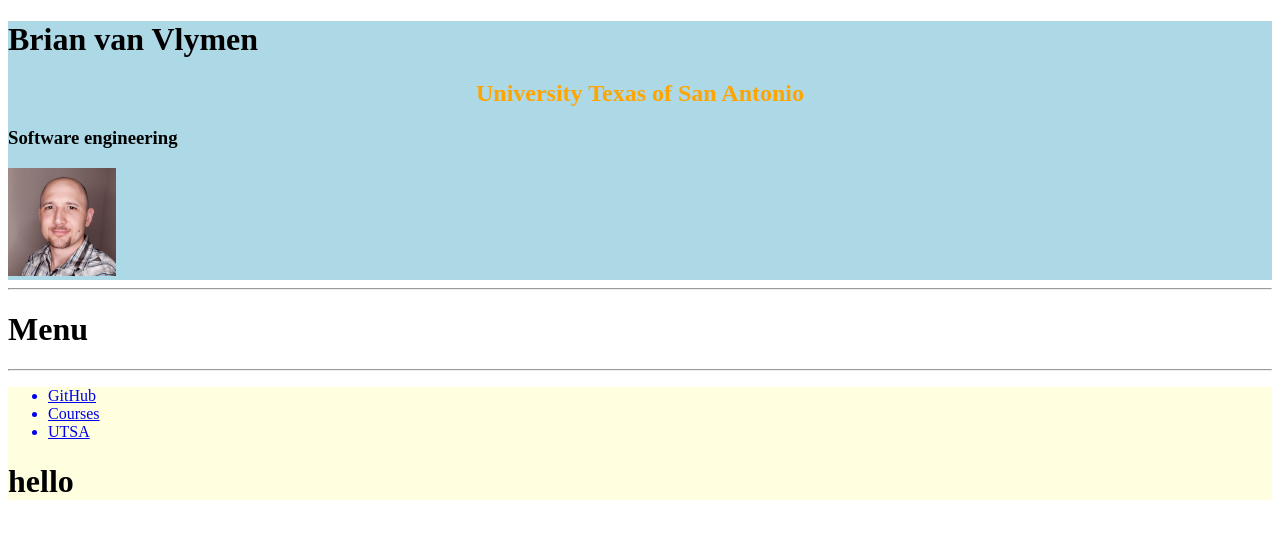
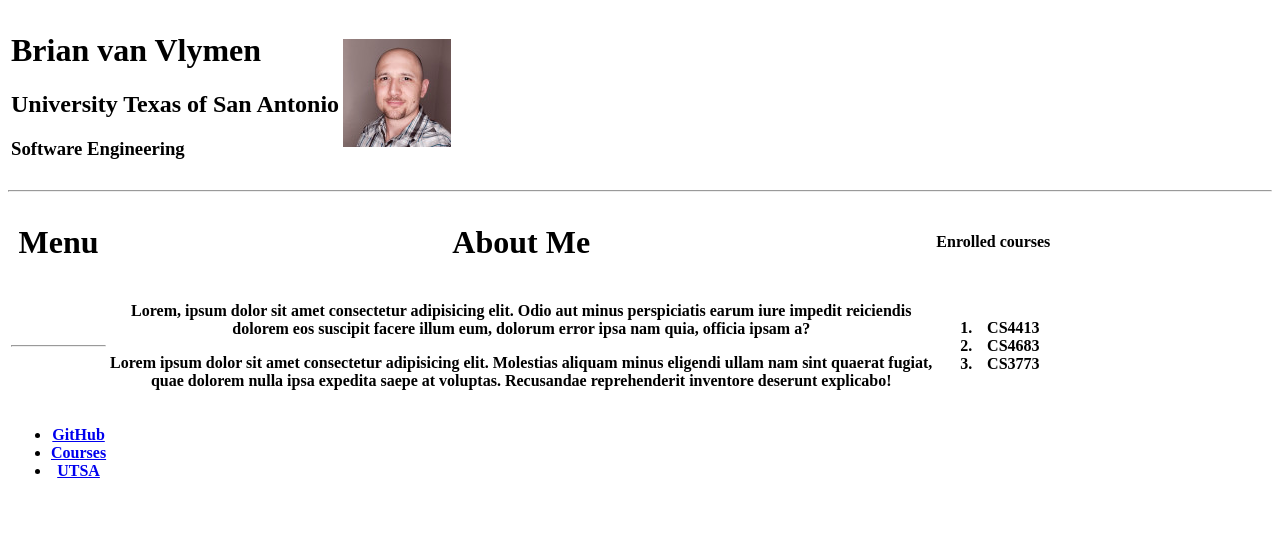
Before and after one commit to arduino731/CS4413-Web-Technologies, a plain HTML site: page index.html in a window 1280 px wide. Drawn offline with Linux system fonts and the light colour scheme.

Commit message:
reorganize tables

```diff
--- a/index.html
+++ b/index.html
@@ -7,25 +7,55 @@
     <title>Web Technologies - CS4413</title>
 </head>
 <body>
-    <div style="background-color:lightblue">
-        <h1>Brian van Vlymen</h1>
-        <h2 style="color: orange; text-align: center;" >University Texas of San Antonio</h2>
-        <h3>Software engineering</h3>
-        <img src="images/Brian.jpg" alt="Brian picture">
+    <div>
+        <table>
+            <tr>
+                <td>
+                    <h1>Brian van Vlymen</h1>
+                    <h2>University Texas of San Antonio</h2>
+                    <h3>Software Engineering</h3>
+                </td>
+                <td>
+                    <img src="images/Brian.jpg" alt="Brian picture">
+                </td>
+            </tr>
+        </table>
     </div>
     <hr>
 
     <div>
-        <h1>Menu</h1>
-        <hr>
-        <div style="background: lightyellow">
-        <ul>
-            <a href="https://github.com/arduino731" target="_blank" src="GitHub"><li>GitHub</li></a>
-            <a href="listCourse.html"><li>Courses</li></a>
-            <a href="utsa.html"><li>UTSA</li></a>
-        </ul>
-        <h1>hello</h1>
-        </div>
+            <table>
+                <tr>
+                    <th><h1>Menu</h1></th>
+                    <th><h1>About Me</h1></th>
+                    <th>Enrolled courses</th>
+                </tr>
+                <tr>
+                    <th><hr></th>
+                    <th>
+                        <p>Lorem, ipsum dolor sit amet consectetur adipisicing elit. Odio aut minus perspiciatis earum iure impedit reiciendis <br> dolorem eos suscipit facere illum eum, dolorum error ipsa nam quia, officia ipsam a?</p>
+                        <p>Lorem ipsum dolor sit amet consectetur adipisicing elit. Molestias aliquam minus eligendi ullam nam sint quaerat fugiat, <br> quae dolorem nulla ipsa expedita saepe at voluptas. Recusandae reprehenderit inventore deserunt explicabo!</p>
+                    </th>
+                    <th>
+                        <ol>
+                            <li>CS4413</li>
+                            <li>CS4683</li>
+                            <li>CS3773</li>
+                        </ol>
+                    </th>
+                </tr>
+                <tr>
+                    <th>
+                        <ul>
+                            <li><a href="https://github.com/arduino731" target="_blank" alt="GitHub">GitHub</a></li>
+                            <li><a href="listCourse.html">Courses</a></li>
+                            <li><a href="utsa.html">UTSA</a></li>
+                        </ul>
+                    </th>
+                    <!-- <th>na</th> -->
+                    <!-- <th>na 2</th> -->
+                </tr>
+            </table>
     </div>
 
 </body>
```
Also changed, not shown: note.txt.
